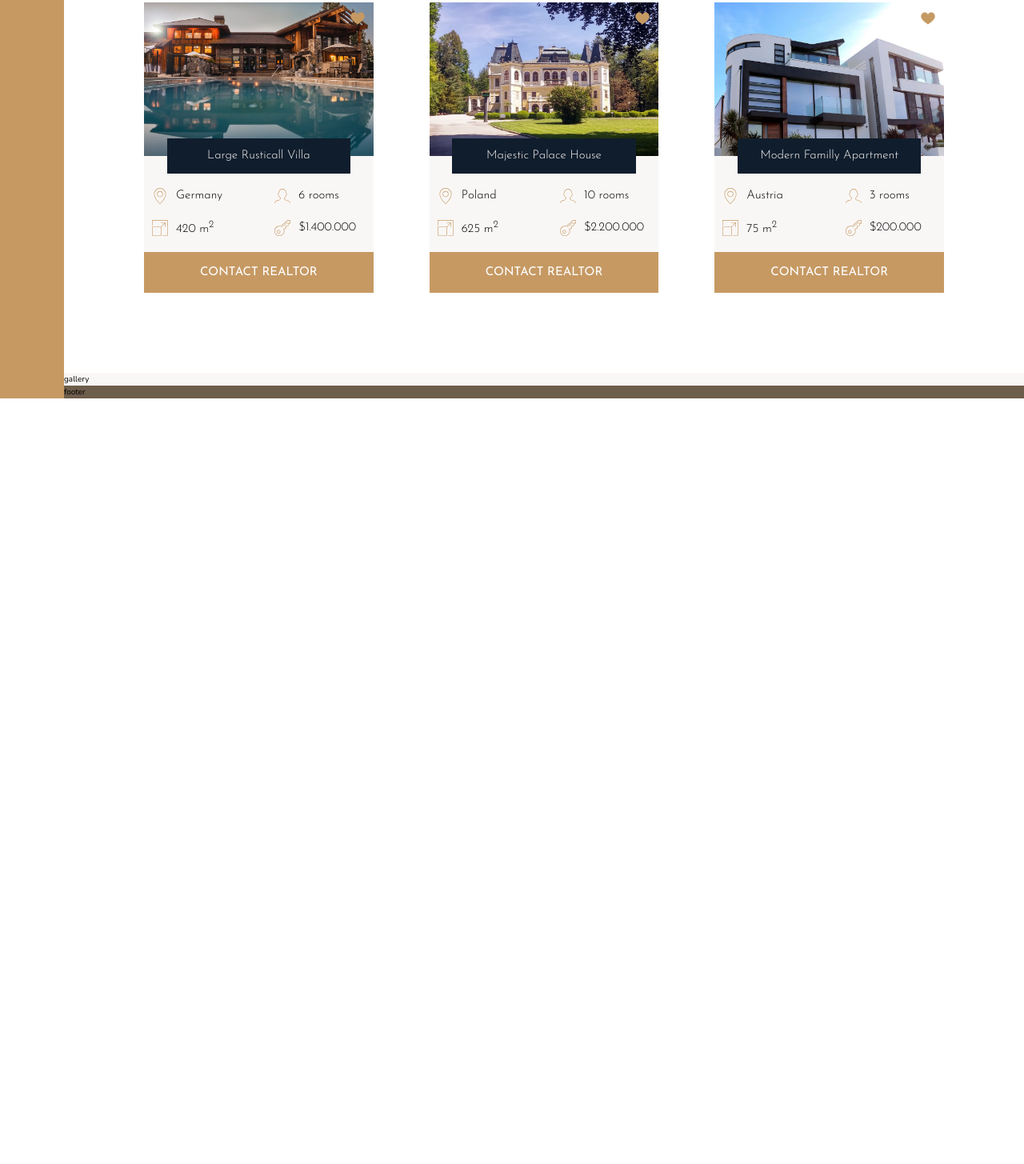
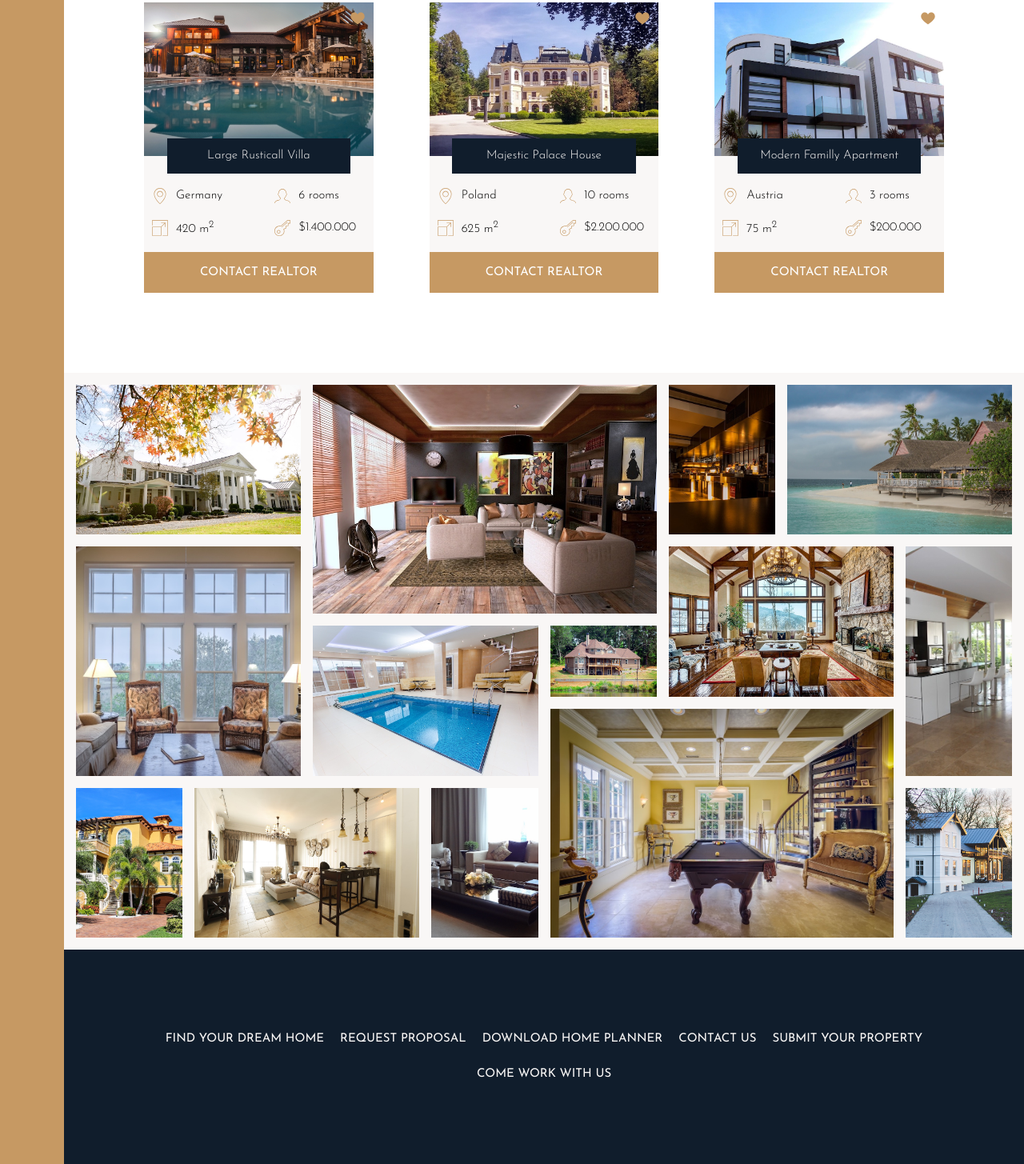
Before and after one commit to RiddickB89/Realtor-luxury-site, a website built with Parcel: page index.html in a window 1280 px wide. Shown: the part 2330-3785 px from the top of the page at 80% size. Before the commit the page ends 2828 px from the top, so only its background shows below. Built offline with nearby package versions, Linux system fonts and the light colour scheme.

Commit message:
Creation of gallery and footer

```diff
--- a/index.html
+++ b/index.html
@@ -360,7 +360,99 @@
         <button class="card__btn btn">Contact realtor</button>
       </article>
     </section>
-    <section class="gallery">gallery</section>
-    <footer class="footer">footer</footer>
+    <section class="gallery">
+      <img
+        class="gallery__img gallery__img--1"
+        src="./img/gal-1.jpeg"
+        alt="House photo"
+      />
+      <img
+        class="gallery__img gallery__img--2"
+        src="./img/gal-2.jpeg"
+        alt="House photo"
+      />
+      <img
+        class="gallery__img gallery__img--3"
+        src="./img/gal-3.jpeg"
+        alt="House photo"
+      />
+      <img
+        class="gallery__img gallery__img--4"
+        src="./img/gal-4.jpeg"
+        alt="House photo"
+      />
+      <img
+        class="gallery__img gallery__img--5"
+        src="./img/gal-5.jpeg"
+        alt="House photo"
+      />
+      <img
+        class="gallery__img gallery__img--6"
+        src="./img/gal-6.jpeg"
+        alt="House photo"
+      />
+      <img
+        class="gallery__img gallery__img--7"
+        src="./img/gal-7.jpeg"
+        alt="House photo"
+      />
+      <img
+        class="gallery__img gallery__img--8"
+        src="./img/gal-8.jpeg"
+        alt="House photo"
+      />
+      <img
+        class="gallery__img gallery__img--9"
+        src="./img/gal-9.jpeg"
+        alt="House photo"
+      />
+      <img
+        class="gallery__img gallery__img--10"
+        src="./img/gal-10.jpeg"
+        alt="House photo"
+      />
+      <img
+        class="gallery__img gallery__img--11"
+        src="./img/gal-11.jpeg"
+        alt="House photo"
+      />
+      <img
+        class="gallery__img gallery__img--12"
+        src="./img/gal-12.jpeg"
+        alt="House photo"
+      />
+      <img
+        class="gallery__img gallery__img--13"
+        src="./img/gal-13.jpeg"
+        alt="House photo"
+      />
+      <img
+        class="gallery__img gallery__img--14"
+        src="./img/gal-14.jpeg"
+        alt="House photo"
+      />
+    </section>
+    <footer class="footer">
+      <ul class="nav">
+        <li class="nav__list">
+          <a href="#" class="nav__link">find your dream home</a>
+        </li>
+        <li class="nav__list">
+          <a href="#" class="nav__link">request proposal</a>
+        </li>
+        <li class="nav__list">
+          <a href="#" class="nav__link">download home planner</a>
+        </li>
+        <li class="nav__list">
+          <a href="#" class="nav__link">contact us</a>
+        </li>
+        <li class="nav__list">
+          <a href="#" class="nav__link">submit your property</a>
+        </li>
+        <li class="nav__list">
+          <a href="#" class="nav__link">come work with us</a>
+        </li>
+      </ul>
+    </footer>
   </body>
 </html>
--- a/sass/_footer.scss
+++ b/sass/_footer.scss
@@ -1,4 +1,33 @@
 .footer {
-  background-color: $color-grey-dark-2;
+  background-color: $color-secondary;
   grid-column: main-start / main-end;
 }
+
+.nav {
+  display: flex;
+  align-items: center;
+  justify-content: center;
+  list-style: none;
+  padding: 10rem;
+  flex-wrap: wrap;
+  gap: 2rem;
+
+  &__list {
+    font-family: $font-display;
+    font-size: 1.5rem;
+    font-weight: 400;
+    text-transform: uppercase;
+  }
+
+  &__link:link,
+  &__link:visited {
+    text-decoration: none;
+    color: $color-grey-light-1;
+    transition: all 0.3s ease-in-out;
+  }
+
+  &__link:active,
+  &__link:hover {
+    color: $color-grey-light-2;
+  }
+}
--- a/sass/_gallery.scss
+++ b/sass/_gallery.scss
@@ -1,4 +1,85 @@
 .gallery {
   background-color: $color-grey-light-1;
   grid-column: main-start / main-end;
+  display: grid;
+  grid-template-columns: repeat(8, 1fr);
+  grid-row: repeat(7, 5vw);
+  gap: 1.5rem;
+  padding: 1.5rem;
+
+  &__img {
+    width: 100%;
+    height: 100%;
+    object-fit: cover;
+  }
+
+  &__img--1 {
+    grid-column: 1 / span 2;
+    grid-row: 1 / span 2;
+  }
+
+  &__img--2 {
+    grid-column: 3 / span 3;
+    grid-row: 1 / span 3;
+  }
+
+  &__img--3 {
+    grid-column: 6 / span 1;
+    grid-row: 1 / span 2;
+  }
+
+  &__img--4 {
+    grid-column: 7 / span 2;
+    grid-row: 1 / span 2;
+  }
+
+  &__img--5 {
+    grid-column: 1 / span 2;
+    grid-row: 3 / span 3;
+  }
+
+  &__img--6 {
+    grid-column: 3 / span 2;
+    grid-row: 4 / span 2;
+  }
+
+  &__img--7 {
+    grid-column: 5 / span 1;
+    grid-row: 4 / span 1;
+  }
+
+  &__img--8 {
+    grid-column: 6 / span 2;
+    grid-row: 3 / span 2;
+  }
+
+  &__img--9 {
+    grid-column: 8 / span 1;
+    grid-row: 3 / span 3;
+  }
+
+  &__img--10 {
+    grid-column: 1 / span 1;
+    grid-row: 6 / span 1;
+  }
+
+  &__img--11 {
+    grid-column: 2 / span 2;
+    grid-row: 6 / span 1;
+  }
+
+  &__img--12 {
+    grid-column: 4 / span 1;
+    grid-row: 6 / span 1;
+  }
+
+  &__img--13 {
+    grid-column: 5 / span 3;
+    grid-row: 5 / span 2;
+  }
+
+  &__img--14 {
+    grid-column: 8 / span 1;
+    grid-row: 6 / span 1;
+  }
 }
```
Also changed, not shown: css/style.css.
